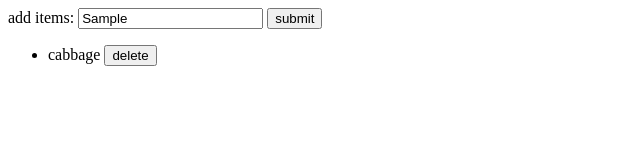
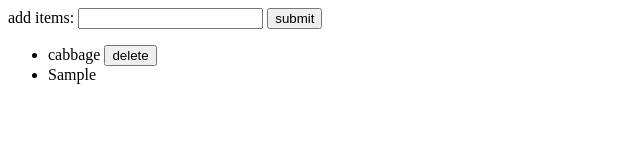
Before and after one commit to harael93/shoppinglist, a plain HTML site: page index.html in a window 1280 px wide. Both pictures are taken after typing "Sample" into the empty fields and a click on the button "submit". Shown: the full height of the page, 0-640 px from the left. Drawn offline with Linux system fonts and the light colour scheme.

Commit message:
now builds the list

```diff
--- a/index.html
+++ b/index.html
@@ -10,10 +10,10 @@
 <body>
     <div>
     add items: <input type="text" id="items">
-    <button id="submit">submit</button>
+    <button id="newUl">submit</button>
     </div>
 <div id="container">
-    <ul><li>cabbage <button>delete</button></li></ul>
+    <ul id="list"><li>cabbage <button class="delete">delete</button></li></ul>
 </div>
 </body>
 </html>
--- a/script.js
+++ b/script.js
@@ -0,0 +1,9 @@
+function submit() {
+    let newitem = document.createElement("li");
+    newitem.textContent = document.getElementById('items').value;
+    document.getElementById('list').appendChild(newitem);
+    document.getElementById('items').value = '';
+}
+
+document.getElementById('newUl');
+addEventListener('click', submit);
```
